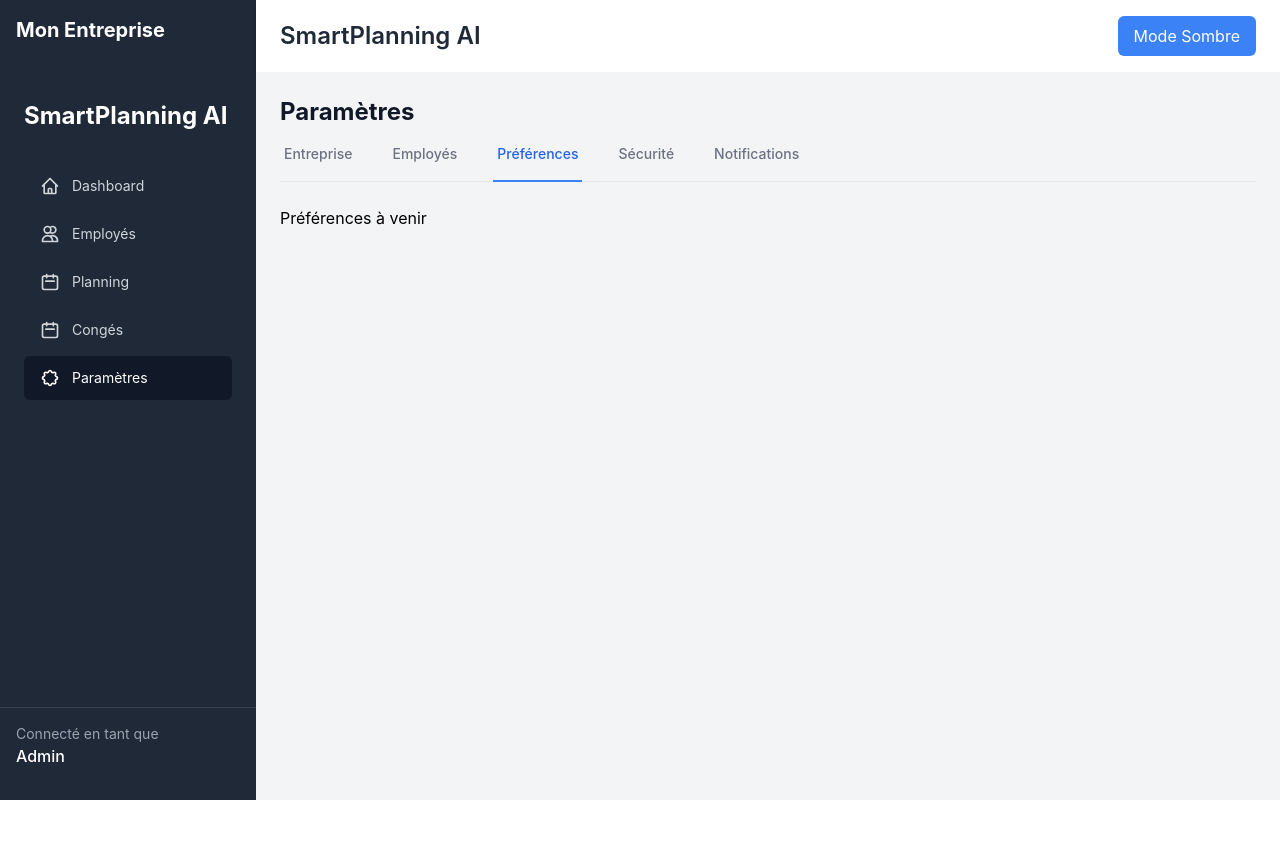
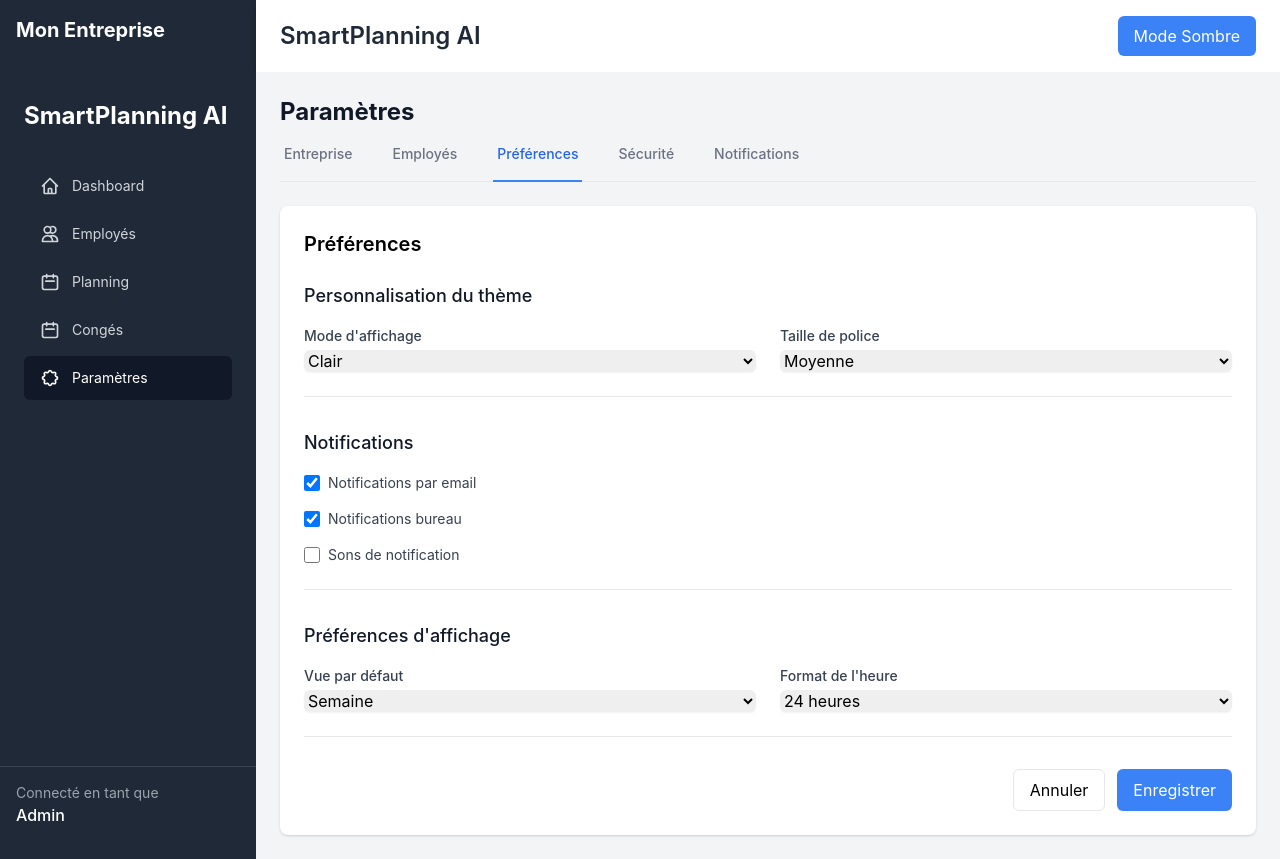
Before and after one commit to krismos64/Planning, a React (Create React App) app: page /settings in a window 1280 px wide. Both pictures are taken after a click on the button "Préférences". Before the commit the page ends 800 px from the top, so only its background shows below. Built offline with nearby package versions, Linux system fonts and the light colour scheme; no server answers.

Commit message:
settings PreferencesSettings

```diff
--- /dev/null
+++ b/src/components/settings/PreferencesSettings.tsx
@@ -0,0 +1,276 @@
+import React, { useState } from "react";
+import { useTheme } from "../../context/ThemeContext";
+
+interface PreferencesSettings {
+  theme: {
+    mode: "light" | "dark" | "system";
+    primaryColor: string;
+    fontSize: "small" | "medium" | "large";
+  };
+  notifications: {
+    email: boolean;
+    desktop: boolean;
+    sound: boolean;
+  };
+  display: {
+    defaultView: "day" | "week" | "month";
+    showWeekends: boolean;
+    startOfWeek: "monday" | "sunday";
+    timeFormat: "12h" | "24h";
+  };
+  language: {
+    preferred: string;
+    dateFormat: string;
+    timeZone: string;
+  };
+}
+
+const PreferencesSettings = () => {
+  const { isDarkMode, toggleDarkMode } = useTheme();
+  const [settings, setSettings] = useState<PreferencesSettings>({
+    theme: {
+      mode: isDarkMode ? "dark" : "light",
+      primaryColor: "#3B82F6",
+      fontSize: "medium",
+    },
+    notifications: {
+      email: true,
+      desktop: true,
+      sound: false,
+    },
+    display: {
+      defaultView: "week",
+      showWeekends: true,
+      startOfWeek: "monday",
+      timeFormat: "24h",
+    },
+    language: {
+      preferred: "fr",
+      dateFormat: "DD/MM/YYYY",
+      timeZone: "Europe/Paris",
+    },
+  });
+
+  const handleSubmit = async (e: React.FormEvent) => {
+    e.preventDefault();
+    try {
+      // Appel API pour sauvegarder les préférences
+      console.log("Préférences sauvegardées:", settings);
+      if (settings.theme.mode === "dark" && !isDarkMode) {
+        toggleDarkMode();
+      } else if (settings.theme.mode === "light" && isDarkMode) {
+        toggleDarkMode();
+      }
+    } catch (error) {
+      console.error("Erreur lors de la sauvegarde des préférences:", error);
+    }
+  };
+
+  return (
+    <div className="bg-white rounded-lg shadow p-6">
+      <h2 className="text-xl font-semibold mb-6">Préférences</h2>
+
+      <form onSubmit={handleSubmit} className="space-y-8">
+        {/* Section Thème */}
+        <div className="border-b border-gray-200 pb-6">
+          <h3 className="text-lg font-medium text-gray-900 mb-4">
+            Personnalisation du thème
+          </h3>
+          <div className="grid grid-cols-1 md:grid-cols-2 gap-6">
+            <div>
+              <label className="block text-sm font-medium text-gray-700">
+                Mode d'affichage
+              </label>
+              <select
+                value={settings.theme.mode}
+                onChange={(e) =>
+                  setSettings({
+                    ...settings,
+                    theme: {
+                      ...settings.theme,
+                      mode: e.target.value as "light" | "dark" | "system",
+                    },
+                  })
+                }
+                className="mt-1 block w-full rounded-md border-gray-300 shadow-sm"
+              >
+                <option value="light">Clair</option>
+                <option value="dark">Sombre</option>
+                <option value="system">Système</option>
+              </select>
+            </div>
+            <div>
+              <label className="block text-sm font-medium text-gray-700">
+                Taille de police
+              </label>
+              <select
+                value={settings.theme.fontSize}
+                onChange={(e) =>
+                  setSettings({
+                    ...settings,
+                    theme: {
+                      ...settings.theme,
+                      fontSize: e.target.value as "small" | "medium" | "large",
+                    },
+                  })
+                }
+                className="mt-1 block w-full rounded-md border-gray-300 shadow-sm"
+              >
+                <option value="small">Petite</option>
+                <option value="medium">Moyenne</option>
+                <option value="large">Grande</option>
+              </select>
+            </div>
+          </div>
+        </div>
+
+        {/* Section Notifications */}
+        <div className="border-b border-gray-200 pb-6">
+          <h3 className="text-lg font-medium text-gray-900 mb-4">
+            Notifications
+          </h3>
+          <div className="space-y-4">
+            <div className="flex items-center">
+              <input
+                type="checkbox"
+                id="emailNotif"
+                checked={settings.notifications.email}
+                onChange={(e) =>
+                  setSettings({
+                    ...settings,
+                    notifications: {
+                      ...settings.notifications,
+                      email: e.target.checked,
+                    },
+                  })
+                }
+                className="h-4 w-4 text-blue-600 rounded border-gray-300"
+              />
+              <label
+                htmlFor="emailNotif"
+                className="ml-2 text-sm text-gray-700"
+              >
+                Notifications par email
+              </label>
+            </div>
+            <div className="flex items-center">
+              <input
+                type="checkbox"
+                id="desktopNotif"
+                checked={settings.notifications.desktop}
+                onChange={(e) =>
+                  setSettings({
+                    ...settings,
+                    notifications: {
+                      ...settings.notifications,
+                      desktop: e.target.checked,
+                    },
+                  })
+                }
+                className="h-4 w-4 text-blue-600 rounded border-gray-300"
+              />
+              <label
+                htmlFor="desktopNotif"
+                className="ml-2 text-sm text-gray-700"
+              >
+                Notifications bureau
+              </label>
+            </div>
+            <div className="flex items-center">
+              <input
+                type="checkbox"
+                id="soundNotif"
+                checked={settings.notifications.sound}
+                onChange={(e) =>
+                  setSettings({
+                    ...settings,
+                    notifications: {
+                      ...settings.notifications,
+                      sound: e.target.checked,
+                    },
+                  })
+                }
+                className="h-4 w-4 text-blue-600 rounded border-gray-300"
+              />
+              <label
+                htmlFor="soundNotif"
+                className="ml-2 text-sm text-gray-700"
+              >
+                Sons de notification
+              </label>
+            </div>
+          </div>
+        </div>
+
+        {/* Section Affichage */}
+        <div className="border-b border-gray-200 pb-6">
+          <h3 className="text-lg font-medium text-gray-900 mb-4">
+            Préférences d'affichage
+          </h3>
+          <div className="grid grid-cols-1 md:grid-cols-2 gap-6">
+            <div>
+              <label className="block text-sm font-medium text-gray-700">
+                Vue par défaut
+              </label>
+              <select
+                value={settings.display.defaultView}
+                onChange={(e) =>
+                  setSettings({
+                    ...settings,
+                    display: {
+                      ...settings.display,
+                      defaultView: e.target.value as "day" | "week" | "month",
+                    },
+                  })
+                }
+                className="mt-1 block w-full rounded-md border-gray-300 shadow-sm"
+              >
+                <option value="day">Jour</option>
+                <option value="week">Semaine</option>
+                <option value="month">Mois</option>
+              </select>
+            </div>
+            <div>
+              <label className="block text-sm font-medium text-gray-700">
+                Format de l'heure
+              </label>
+              <select
+                value={settings.display.timeFormat}
+                onChange={(e) =>
+                  setSettings({
+                    ...settings,
+                    display: {
+                      ...settings.display,
+                      timeFormat: e.target.value as "12h" | "24h",
+                    },
+                  })
+                }
+                className="mt-1 block w-full rounded-md border-gray-300 shadow-sm"
+              >
+                <option value="12h">12 heures</option>
+                <option value="24h">24 heures</option>
+              </select>
+            </div>
+          </div>
+        </div>
+
+        <div className="flex justify-end space-x-3">
+          <button
+            type="button"
+            className="px-4 py-2 border rounded-md hover:bg-gray-50"
+          >
+            Annuler
+          </button>
+          <button
+            type="submit"
+            className="px-4 py-2 bg-blue-500 text-white rounded-md hover:bg-blue-600"
+          >
+            Enregistrer
+          </button>
+        </div>
+      </form>
+    </div>
+  );
+};
+
+export default PreferencesSettings;
--- a/src/pages/Settings.tsx
+++ b/src/pages/Settings.tsx
@@ -1,6 +1,7 @@
 import { useState } from "react";
 import CompanySettings from "../components/settings/CompanySettings";
 import EmployeeSettings from "../components/settings/EmployeeSettings";
+import PreferencesSettings from "../components/settings/PreferencesSettings";
 
 type SettingsTab =
   | "company"
@@ -27,7 +28,7 @@ const Settings = () => {
       case "employees":
         return <EmployeeSettings />;
       case "preferences":
-        return <div>Préférences à venir</div>;
+        return <PreferencesSettings />;
       case "security":
         return <div>Paramètres de sécurité à venir</div>;
       case "notifications":
```
